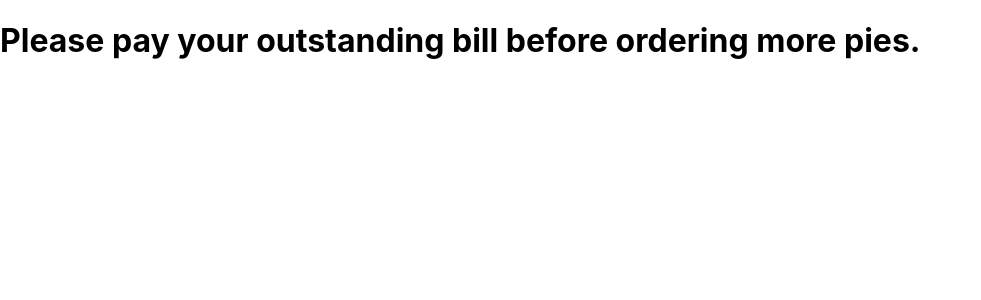
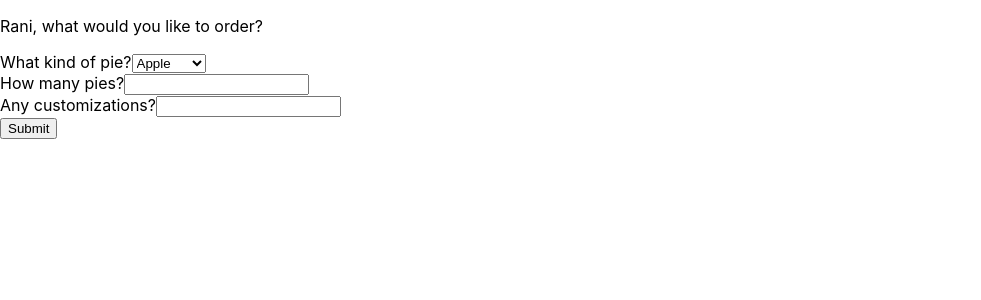
Before and after one commit to ranizilpelwar/pieorderingapp, a React (Create React App) app: page / in a window 1280 px wide. Shown: the top 300 px of the page, without its empty margins (0-981 px from the left). Built offline with nearby package versions, Linux system fonts and the light colour scheme.

Commit message:
Fix SimplePieForm. Name of pieType needs to match exactly with schema

```diff
--- a/src/App.js
+++ b/src/App.js
@@ -6,7 +6,8 @@ import './App.css';
 
 
 const goToOrderSummary = () =>  window.location.href = "https://www.thebestpies.com/ordersummary";
-const paymentHistory = { pastDueBills: [{ billId: 1, amount: 100 }] };
+const paymentHistory = { pastDueBills: [] };
+const userDetails = { firstName: "Rani" };
 
 function App() {
   return (
@@ -14,9 +15,10 @@ function App() {
       paymentHistory={paymentHistory}
     >
       <OrderPie
-        ConfirmationForm={SimplePieForm}
+        OrderDetailsForm={SimplePieForm}
         redirectToSummary={goToOrderSummary}
         orderPieAction={postPie}
+        userDetails={userDetails}
       />
     </CheckForOutstandingCharges>
   );
--- a/src/charges/CheckForOutstandingCharges.jsx
+++ b/src/charges/CheckForOutstandingCharges.jsx
@@ -1,4 +1,4 @@
-import { PayNowPage } from "../PayNowPage";
+import { PayNowPage } from "../payNow/PayNowPage";
 
 export const CheckForOutstandingCharges = ({ children, paymentHistory }) => {
   const isDelinquent = () => paymentHistory.pastDueBills.length > 0;
--- a/src/orderPie/OrderPie.jsx
+++ b/src/orderPie/OrderPie.jsx
@@ -1,15 +1,18 @@
 export const OrderPie = ({
   OrderDetailsForm,
   redirectToSummary = () => {},
-  orderPieAction = () => {}
+  orderPieAction = () => {},
+  userDetails
 }) => {
-  const userData = { firstName: "John" };
   const onSubmit = (formData) => {
     orderPieAction(formData);
     redirectToSummary();
   };
 
   return (
-    <OrderDetailsForm usersFirstName={userData.firstName} onSubmit={onSubmit} />
+    <OrderDetailsForm
+      usersFirstName={userDetails.firstName}
+      onSubmit={onSubmit}
+    />
   );
 };
--- a/src/orderPie/SimplePieForm.jsx
+++ b/src/orderPie/SimplePieForm.jsx
@@ -1,14 +1,34 @@
-import { Field, Form, Formik } from "formik";
+import { Field, Form, Formik, ErrorMessage } from "formik";
 import { pieOrderSchema } from "./pieOrderSchema";
+
+const initialValues = {
+  pieType: "apple",
+  quantity: "",
+  customizations: ""
+};
 
 export const SimplePieForm = ({ usersFirstName, onSubmit }) => {
   return (
-    <Formik onSubmit={onSubmit} validationSchema={pieOrderSchema}>
+    <Formik
+      onSubmit={onSubmit}
+      validationSchema={pieOrderSchema}
+      initialValues={initialValues}
+    >
       <Form>
-        <p>`{usersFirstName}, what would you like to order?`</p>
-        <Field type="select" name="pieTypes" />
+        <p>{`${usersFirstName}, what would you like to order?`}</p>
+        <label htmlFor="pieType">What kind of pie?</label>
+        <Field as="select" name="pieType">
+          <option value="apple">Apple</option>
+          <option value="pumpkin">Pumpkin</option>
+        </Field>
+        <br />
+        <label htmlFor="quantity">How many pies?</label>
         <Field type="input" name="quantity" />
+        <ErrorMessage name="quantity"></ErrorMessage>
+        <br />
+        <label htmlFor="customizations">Any customizations?</label>
         <Field type="input" name="customizations" />
+        <br />
         <button type="submit">Submit</button>
       </Form>
     </Formik>
```
Also changed, not shown: src/payNow/PayNowPage.jsx (renamed from src/PayNowPage.jsx).
